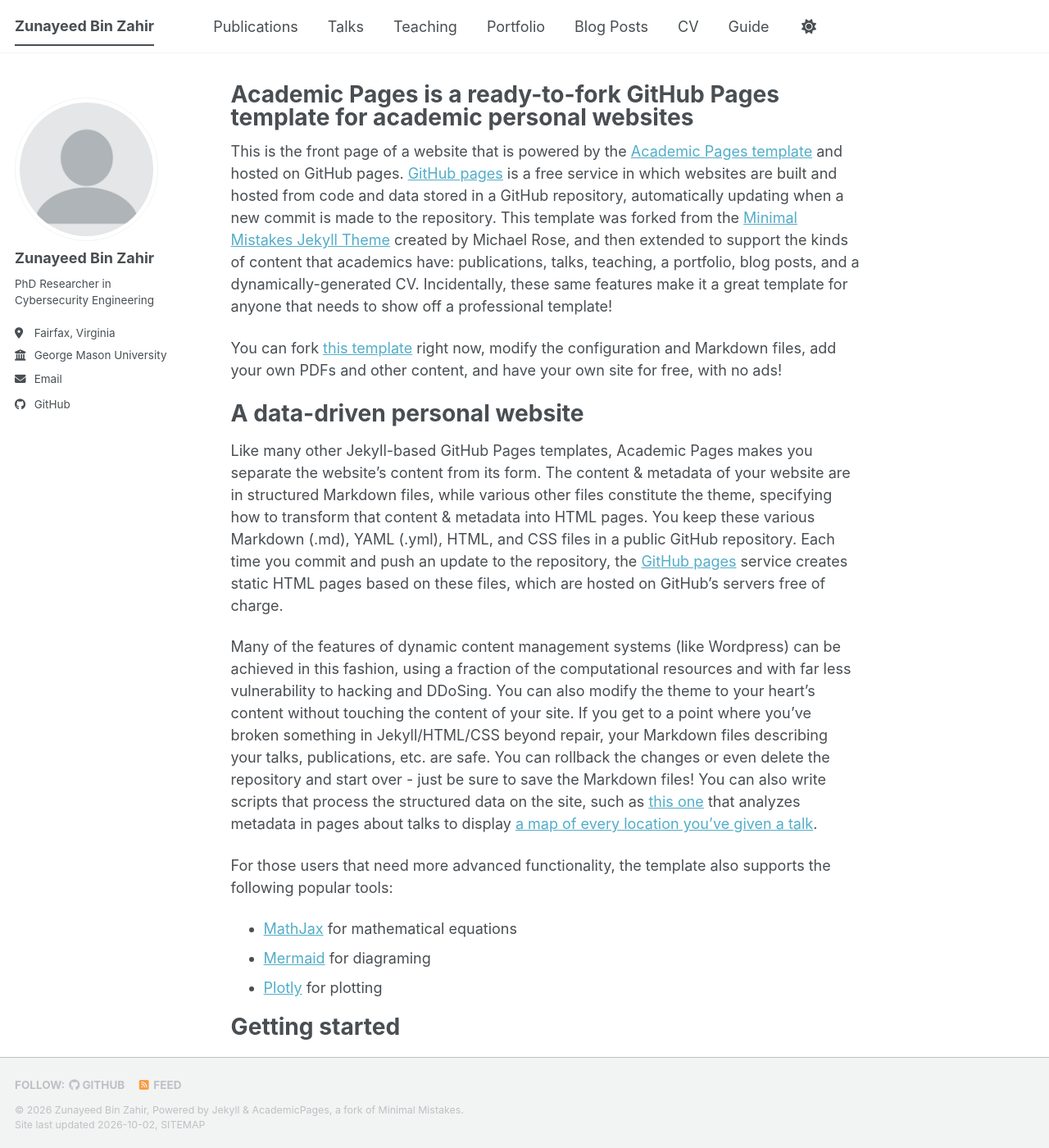
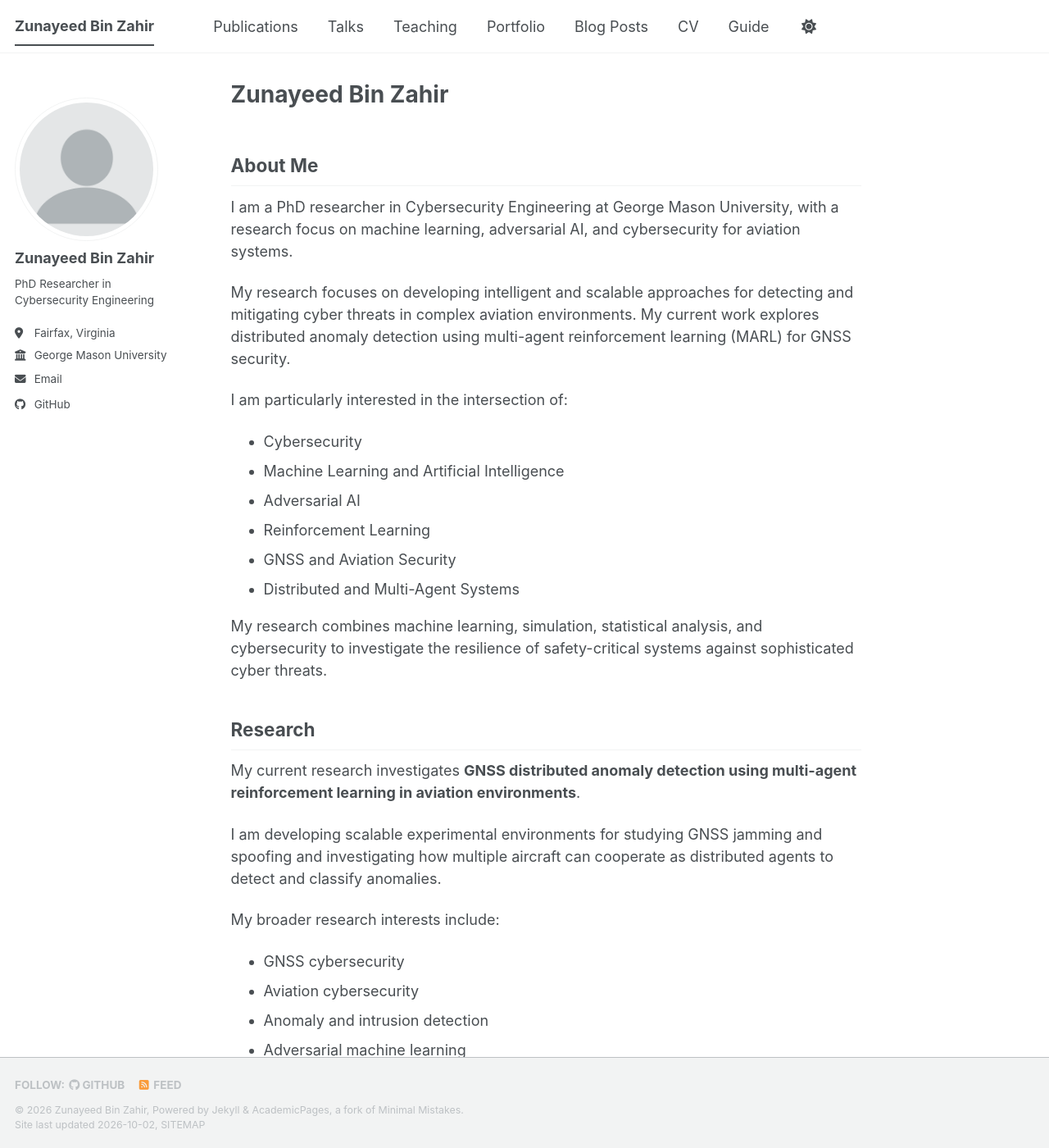
Before and after one commit to ZunayeedZ/zunayeed.github.io, a Jekyll site: the page built from _pages/about.md, in a window 1280 px wide and 1400 px high. Shown: the whole window at 82% size. Built offline with Jekyll 4.4.1, drawn with Linux system fonts in a browser that asks for light colours; a style sheet for code colours, icons or effects is not loaded; some of the changed text lies outside the part shown.

Commit message:
Revise about page with personal details
Updated the title and personal information in the about page.

```diff
--- a/_pages/about.md
+++ b/_pages/about.md
@@ -1,56 +1,48 @@
 ---
 permalink: /
-title: "Academic Pages is a ready-to-fork GitHub Pages template for academic personal websites"
+title: "Zunayeed Bin Zahir"
 author_profile: true
 redirect_from:
   - /about/
   - /about.html
 ---
 
-This is the front page of a website that is powered by the [Academic Pages template](https://github.com/academicpages/academicpages.github.io) and hosted on GitHub pages. [GitHub pages](https://pages.github.com) is a free service in which websites are built and hosted from code and data stored in a GitHub repository, automatically updating when a new commit is made to the repository. This template was forked from the [Minimal Mistakes Jekyll Theme](https://mmistakes.github.io/minimal-mistakes/) created by Michael Rose, and then extended to support the kinds of content that academics have: publications, talks, teaching, a portfolio, blog posts, and a dynamically-generated CV. Incidentally, these same features make it a great template for anyone that needs to show off a professional template!
+## About Me
 
- You can fork [this template](https://github.com/academicpages/academicpages.github.io) right now, modify the configuration and Markdown files, add your own PDFs and other content, and have your own site for free, with no ads!
+I am a PhD researcher in Cybersecurity Engineering at George Mason University, with a research focus on machine learning, adversarial AI, and cybersecurity for aviation systems.
 
-A data-driven personal website
-======
-Like many other Jekyll-based GitHub Pages templates, Academic Pages makes you separate the website's content from its form. The content & metadata of your website are in structured Markdown files, while various other files constitute the theme, specifying how to transform that content & metadata into HTML pages. You keep these various Markdown (.md), YAML (.yml), HTML, and CSS files in a public GitHub repository. Each time you commit and push an update to the repository, the [GitHub pages](https://pages.github.com/) service creates static HTML pages based on these files, which are hosted on GitHub's servers free of charge.
+My research focuses on developing intelligent and scalable approaches for detecting and mitigating cyber threats in complex aviation environments. My current work explores distributed anomaly detection using multi-agent reinforcement learning (MARL) for GNSS security.
 
-Many of the features of dynamic content management systems (like Wordpress) can be achieved in this fashion, using a fraction of the computational resources and with far less vulnerability to hacking and DDoSing. You can also modify the theme to your heart's content without touching the content of your site. If you get to a point where you've broken something in Jekyll/HTML/CSS beyond repair, your Markdown files describing your talks, publications, etc. are safe. You can rollback the changes or even delete the repository and start over - just be sure to save the Markdown files! You can also write scripts that process the structured data on the site, such as [this one](https://github.com/academicpages/academicpages.github.io/blob/master/talkmap.ipynb) that analyzes metadata in pages about talks to display [a map of every location you've given a talk](https://academicpages.github.io/talkmap.html).
+I am particularly interested in the intersection of:
 
-For those users that need more advanced functionality, the template also supports the following popular tools:
-- [MathJax](https://www.mathjax.org/) for mathematical equations
-- [Mermaid](https://mermaid.js.org/) for diagraming
-- [Plotly](https://plotly.com/javascript/) for plotting
+- Cybersecurity
+- Machine Learning and Artificial Intelligence
+- Adversarial AI
+- Reinforcement Learning
+- GNSS and Aviation Security
+- Distributed and Multi-Agent Systems
 
-Getting started
-======
-1. Register a GitHub account if you don't have one and confirm your e-mail (required!)
-1. Fork [this template](https://github.com/academicpages/academicpages.github.io) by clicking the "Use this template" button in the top right.
-1. Go to the repository's settings (rightmost item in the tabs that start with "Code", should be below "Unwatch"). Rename the repository "[your GitHub username].github.io", which will also be your website's URL.
-1. Set site-wide configuration and create content & metadata (see below -- also see [this set of diffs](https://archive.is/3TPas) showing what files were changed to set up [an example site](https://getorg-testacct.github.io) for a user with the username "getorg-testacct")
-1. Upload any files (like PDFs, .zip files, etc.) to the files/ directory. They will appear at https://[your GitHub username].github.io/files/example.pdf.
-1. Check status by going to the repository settings, in the "GitHub pages" section
+My research combines machine learning, simulation, statistical analysis, and cybersecurity to investigate the resilience of safety-critical systems against sophisticated cyber threats.
 
-Site-wide configuration
-------
-The main configuration file for the site is in the base directory in [_config.yml](https://github.com/academicpages/academicpages.github.io/blob/master/_config.yml), which defines the content in the sidebars and other site-wide features. You will need to replace the default variables with ones about yourself and your site's github repository. The configuration file for the top menu is in [_data/navigation.yml](https://github.com/academicpages/academicpages.github.io/blob/master/_data/navigation.yml). For example, if you don't have a portfolio or blog posts, you can remove those items from that navigation.yml file to remove them from the header.
+## Research
 
-Create content & metadata
-------
-For site content, there is one Markdown file for each type of content, which are stored in directories like _publications, _talks, _posts, _teaching, or _pages. For example, each talk is a Markdown file in the [_talks directory](https://github.com/academicpages/academicpages.github.io/tree/master/_talks). At the top of each Markdown file is structured data in YAML about the talk, which the theme will parse to do lots of cool stuff. The same structured data about a talk is used to generate the list of talks on the [Talks page](https://academicpages.github.io/talks), each [individual page](https://academicpages.github.io/talks/2012-03-01-talk-1) for specific talks, the talks section for the [CV page](https://academicpages.github.io/cv), and the [map of places you've given a talk](https://academicpages.github.io/talkmap.html) (if you run this [python file](https://github.com/academicpages/academicpages.github.io/blob/master/talkmap.py) or [Jupyter notebook](https://github.com/academicpages/academicpages.github.io/blob/master/talkmap.ipynb), which creates the HTML for the map based on the contents of the _talks directory).
+My current research investigates **GNSS distributed anomaly detection using multi-agent reinforcement learning in aviation environments**.
 
-**Markdown generator**
+I am developing scalable experimental environments for studying GNSS jamming and spoofing and investigating how multiple aircraft can cooperate as distributed agents to detect and classify anomalies.
 
-The repository includes [a set of Jupyter notebooks](https://github.com/academicpages/academicpages.github.io/tree/master/markdown_generator
-) that converts a CSV containing structured data about talks or presentations into individual Markdown files that will be properly formatted for the Academic Pages template. The sample CSVs in that directory are the ones I used to create my own personal website at stuartgeiger.com. My usual workflow is that I keep a spreadsheet of my publications and talks, then run the code in these notebooks to generate the Markdown files, then commit and push them to the GitHub repository.
+My broader research interests include:
 
-How to edit your site's GitHub repository
-------
-Many people use a git client to create files on their local computer and then push them to GitHub's servers. If you are not familiar with git, you can directly edit these configuration and Markdown files directly in the github.com interface. Navigate to a file (like [this one](https://github.com/academicpages/academicpages.github.io/blob/master/_talks/2012-03-01-talk-1.md) and click the pencil icon in the top right of the content preview (to the right of the "Raw | Blame | History" buttons). You can delete a file by clicking the trashcan icon to the right of the pencil icon. You can also create new files or upload files by navigating to a directory and clicking the "Create new file" or "Upload files" buttons.
+- GNSS cybersecurity
+- Aviation cybersecurity
+- Anomaly and intrusion detection
+- Adversarial machine learning
+- Reinforcement learning
+- Multi-agent reinforcement learning
+- Cyber-physical systems
+- AI for security
 
-Example: editing a Markdown file for a talk
-![Editing a Markdown file for a talk](/images/editing-talk.png)
+## Publications & Presentations
 
-For more info
-------
-More info about configuring Academic Pages can be found in [the guide](https://academicpages.github.io/markdown/), the [growing wiki](https://github.com/academicpages/academicpages.github.io/wiki), and you can always [ask a question on GitHub](https://github.com/academicpages/academicpages.github.io/discussions). The [guides for the Minimal Mistakes theme](https://mmistakes.github.io/minimal-mistakes/docs/configuration/) (which this theme was forked from) might also be helpful.
+I have published and presented research in cybersecurity, machine learning, and aviation systems. My work includes research on scalable GNSS cybersecurity testbeds for analyzing the system-level effects of jamming and spoofing in aviation environments.
+
+For a complete list of my publications and presentations, please see the **Publications** and **Talks** sections of this website.
```
